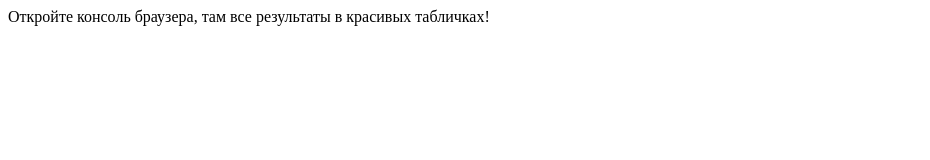
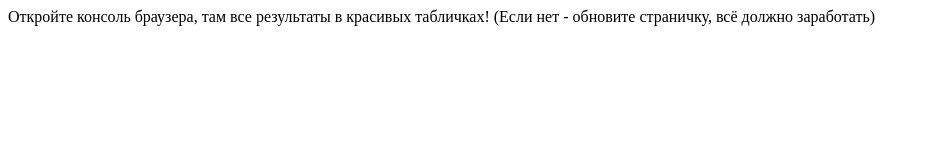
Before and after one commit to vmik7/shri-perfomance-hw, a website: page index.html in a window 1280 px wide. Shown: the whole page, without its empty margins (0-930 px from the left). Drawn offline with Linux system fonts and the light colour scheme.

Commit message:
Добавляет подсказку

```diff
--- a/index.html
+++ b/index.html
@@ -8,6 +8,7 @@
 </head>
 <body>
     Откройте консоль браузера, там все результаты в красивых табличках!
+    (Если нет - обновите страничку, всё должно заработать)
     <script src="src/index.js"></script>
 </body>
 </html>
```
